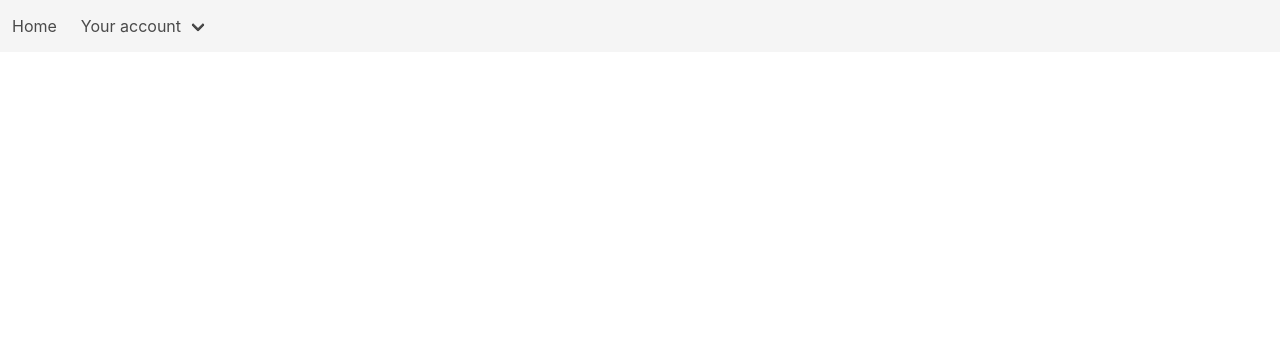
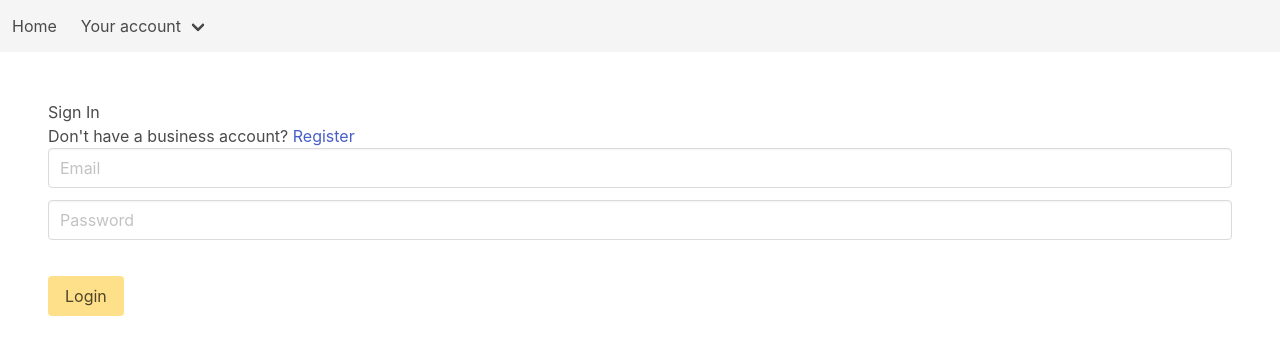
Before and after one commit to LebaneseBlonde/project_4, a React app: page /business/login in a window 1280 px wide. Shown: the top 354 px of the page. Built offline with nearby package versions, Linux system fonts and the light colour scheme.

Commit message:
a bunch of shit

```diff
--- a/client/components/Home.js
+++ b/client/components/Home.js
@@ -13,7 +13,6 @@ export default function Home() {
     async function getBusinesses() {
 
       const {data} = await axios.get('/api/businesses/All Categories/london')
-      console.log(data)
       updateBusinesses(data)
       updateLoading(false)
     }
--- a/client/components/Navbar.js
+++ b/client/components/Navbar.js
@@ -15,13 +15,22 @@ function Navbar(props) {
       <div id="navbarBasicExample" className="navbar-menu">
         <div className="navbar-start">
           <Link className="navbar-item" to='/'><div> Home </div></Link>
-          <div className="navbar-item has-dropdown is-hoverable">
+          {currentUser && <div className="navbar-item has-dropdown is-hoverable">
             <a className="navbar-link"> Your account </a>
             <div className="navbar-dropdown">
-              <a className="navbar-item"> Profile </a>
-              <a className="navbar-item"> Settings </a>
+              <Link className="navbar-item" to='/user/profile'><div className="navbar-item"> Profile </div></Link>
+              <Link className="navbar-item" to='/user/update_profile'><div className="navbar-item"> Settings </div></Link>
             </div>
-          </div>
+          </div>}
+          {!currentUser && <div className="navbar-item has-dropdown is-hoverable">
+            <a className="navbar-link"> Login/Register </a>
+            <div className="navbar-dropdown">
+              <Link className="navbar-item" to='/user/login'><div className="navbar-item"> User Login </div></Link>
+              <Link className="navbar-item" to='/business/login'><div className="navbar-item"> Business Login </div></Link>
+              <Link className="navbar-item" to='/user/register'><div className="navbar-item"> Register User </div></Link>
+              <Link className="navbar-item" to='/business/register'><div className="navbar-item"> Register Business </div></Link>
+            </div>
+          </div>}
         </div>
       </div>
     </nav>
--- a/client/components/Search.js
+++ b/client/components/Search.js
@@ -17,7 +17,6 @@ export default function Search() {
     async function getBusinesses() {
 
       const {data} = await axios.get('/api/businesses/All Categories/london')
-      console.log(data)
       updateBusinesses(data)
       updateLoading(false)
     }
@@ -37,7 +36,7 @@ export default function Search() {
       updateLoading(false)
 
     } catch (err) {
-      console.log(err.response.data)
+      console.log(err)
     }
   }
 
--- a/client/components/businesses/BusinessLogin.js
+++ b/client/components/businesses/BusinessLogin.js
@@ -2,9 +2,60 @@ import React, { useState, useEffect } from 'react'
 import { Link } from 'react-router-dom'
 import axios from 'axios'
 
-export default function BusinessLogin() {
+export default function BusinessLogin({history}) {
 
-  return <div>
+  const [formData, setFormData] = useState({
+    email: '',
+    password: ''
+  })
 
+  function handleChange(event) {
+    const { name, value } = event.target
+    setFormData({ ...formData, [name]: value })
+  }
+
+  async function handleSubmit(event) {
+    event.preventDefault()
+    try {
+      const { data } = await axios.post('/api/businesses/login', formData)
+      if(localStorage) localStorage.setItem('token', data.token)
+      history.push('/')
+    } catch (err) {
+      console.log(err)
+    }
+  }
+
+  return <div id='userLoginPage'>
+    <section id='userLoginForm' className='section'>
+      <form onSubmit={handleSubmit}>
+        <h2>Sign In</h2>
+        <p>Don't have a business account? <span><a href='/business/register'>Register</a></span></p>
+        <div className='field'>
+          <div className='control'>
+            <input
+              className='input'
+              type='text'
+              value={formData['email']}
+              onChange={handleChange}
+              name='email'
+              placeholder='Email'
+            />
+          </div>
+        </div>
+        <div className='field'>
+          <div className='control'>
+            <input
+              className='input'
+              type='password'
+              value={formData['password']}
+              onChange={handleChange}
+              name='password'
+              placeholder='Password'
+            />
+          </div>
+        </div>
+        <button className="button mt-5 is-warning">Login</button>
+      </form>
+    </section>
   </div>
 }
--- a/client/components/businesses/BusinessRegister.js
+++ b/client/components/businesses/BusinessRegister.js
@@ -6,7 +6,7 @@ import BusinessBioForm from './forms/BusinessBioForm'
 import BusinessFundForm from './forms/BusinessFundForm'
 import BusinessTierForm from './forms/BusinessTierForm'
 
-export default function BusinessRegister(history) {
+export default function BusinessRegister({history}) {
 
   const [formNum, setFormNum] = useState(0)
 
@@ -75,7 +75,6 @@ export default function BusinessRegister(history) {
       ...newPerkFormData[index],
     ]
     newPerkFormData[index][index2] = {perk: event.target.value}
-    console.log(newPerkFormData)
     setPerkFormData(newPerkFormData)
   }
 
@@ -129,6 +128,7 @@ export default function BusinessRegister(history) {
           })
         })
       })
+      history.push('/')
     } catch(err) {
       console.log(err);
     }
--- a/client/components/businesses/forms/BusinessTierForm.js
+++ b/client/components/businesses/forms/BusinessTierForm.js
@@ -5,7 +5,6 @@ export default function BusinessTierForm({ handlePerkChange, handleTierChange, t
   function addTier() {
     setTierFormData([...tierFormData, {price: 0, name: ''}])
     setPerkFormData([...perkFormData, [{perk: ''}]])
-    // console.log(perkFormData);
   }
 
   function addPerk(index) {
@@ -13,7 +12,6 @@ export default function BusinessTierForm({ handlePerkChange, handleTierChange, t
     const newPerksPerTier = [...perkFormData]
     newPerksPerTier[index].push({ perk: '' })
     setPerkFormData(newPerksPerTier)
-    // console.log(perkFormData);
 
   }
 
--- a/client/components/users/UserLogin.js
+++ b/client/components/users/UserLogin.js
@@ -24,7 +24,7 @@ export default function UserLogin({history}) {
       }
       history.push('/')
     } catch (err) {
-      console.log(err.response.data)
+      console.log(err)
     }
   }
 
--- a/client/components/users/UserRegister.js
+++ b/client/components/users/UserRegister.js
@@ -25,7 +25,7 @@ export default function UserRegister({history}) {
       history.push('/user/login')
 
     } catch (err) {
-      console.log(err.response.data)
+      console.log(err)
     }
   }
 
```
